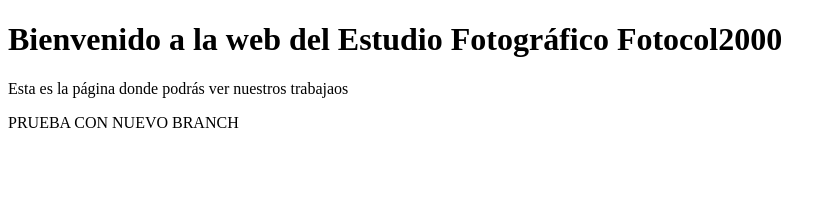
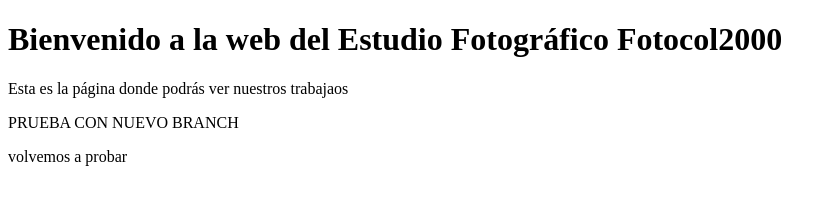
Before and after one commit to jadicoes/Seccion_01, a plain HTML site: page index.html in a window 1280 px wide. Shown: the whole page, without its empty margins (0-836 px from the left). Drawn offline with Linux system fonts and the light colour scheme.

Commit message:
prueba 3

```diff
--- a/index.html
+++ b/index.html
@@ -9,5 +9,6 @@
     <p>Esta es la página donde podrás ver nuestros trabajaos</p>
 
     <p>PRUEBA CON NUEVO BRANCH</p>
+    <p>volvemos a probar</p>
   </body>
 </html>
```
